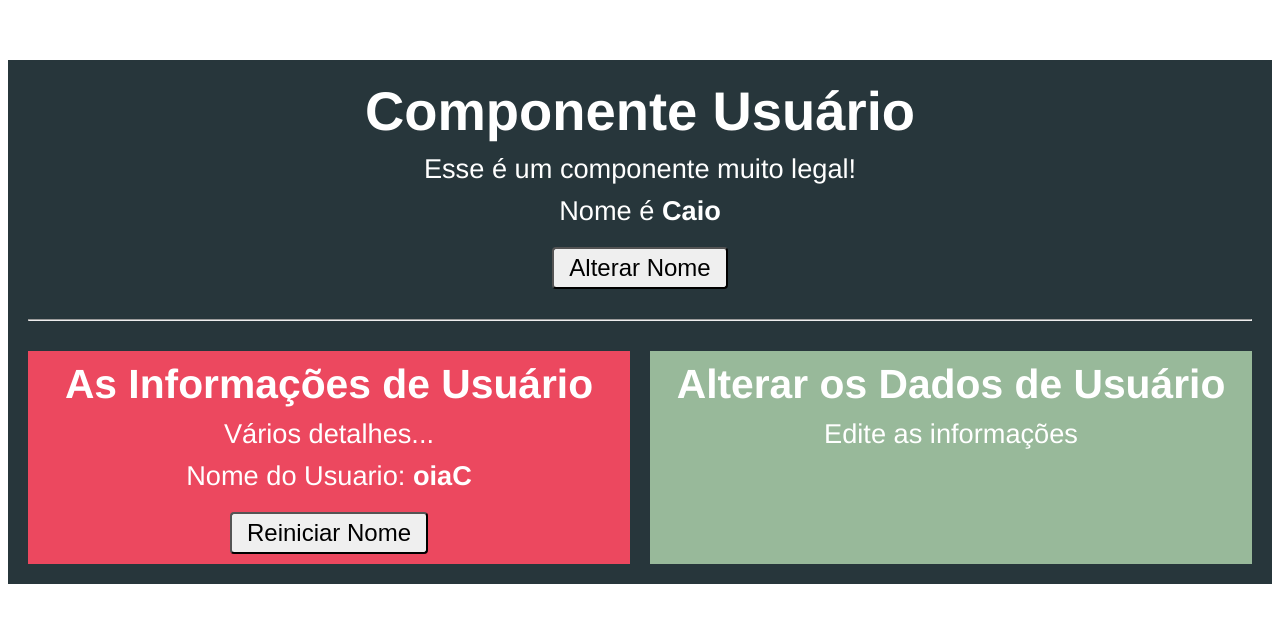
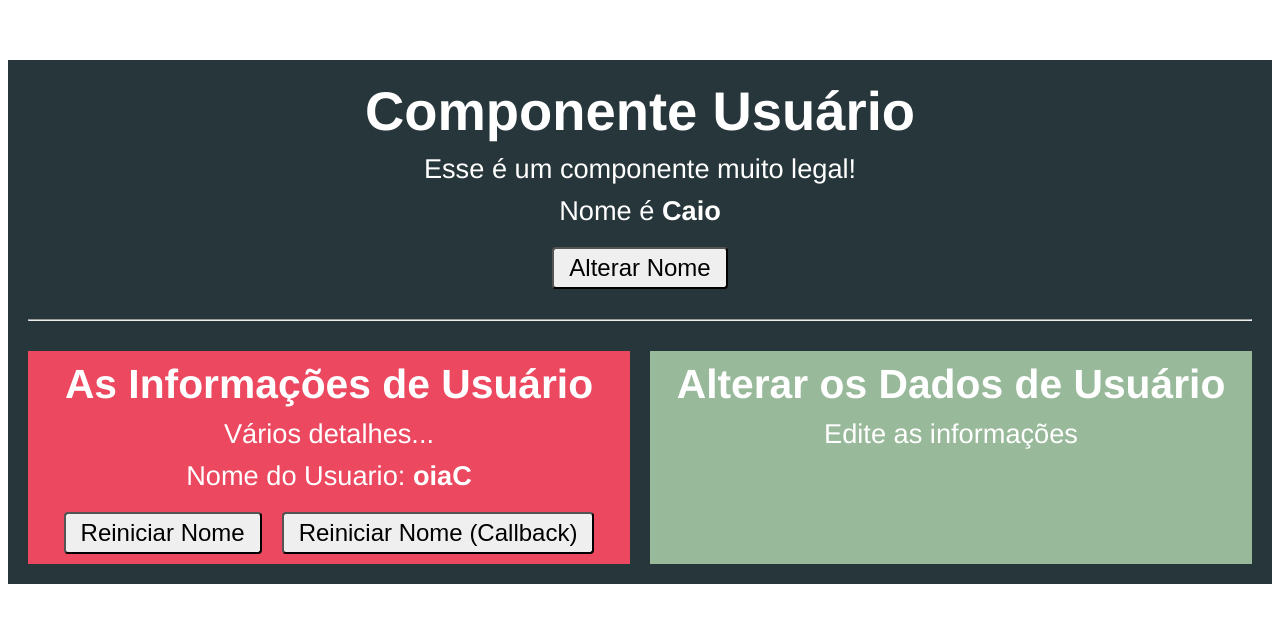
Before and after one commit to lmbaldi/curso-vue, a Vue app in the folder componentes-comunicacao/comunicacao/: page / in a window 1280 px wide. Shown: the top 622 px of the page. Built offline with nearby package versions, Linux system fonts and the light colour scheme.

Commit message:
indirect communication using callback

```diff
--- /dev/null
+++ b/componentes-comunicacao/comunicacao/jsconfig.json
@@ -0,0 +1,5 @@
+{
+    "include": [
+        "./src/**/*"
+    ]
+}
--- a/componentes-comunicacao/comunicacao/src/components/Usuario.vue
+++ b/componentes-comunicacao/comunicacao/src/components/Usuario.vue
@@ -2,34 +2,45 @@
   <div class="container">
     <h1>Componente Usuário</h1>
     <p>Esse é um componente muito legal!</p>
-        <p> Nome é <strong> {{ nome }} </strong></p>
+    <p>
+      Nome é <strong> {{ nome }} </strong>
+    </p>
     <button @click="alterarNome">Alterar Nome</button>
-        <hr>
+    <hr />
     <div class="componentes">
-            <app-usuario-info :nome="nome" @nomeMudou="nome = $event.novo" />
+      <app-usuario-info
+        :nome="nome"
+        @nomeMudou="nome = $event.novo"
+        :reiniciarFn="reiniciarNome"
+      />
+
       <app-usuario-editar />
     </div>
   </div>
 </template>
 
 <script>
-import AppUsuarioInfo from './UsuarioInfo'
-import AppUsuarioEditar from './UsuarioEditar'
+import AppUsuarioInfo from "./UsuarioInfo";
+import AppUsuarioEditar from "./UsuarioEditar";
 
 export default {
   components: { AppUsuarioInfo, AppUsuarioEditar },
 
-    data(){
+  data() {
     return {
-            nome: 'Caio'
+      nome: "Caio",
+    };
+  },
+  methods: {
+    alterarNome() {
+      this.nome = "Bianca"
+    },
+
+    reiniciarNome() {
+        this.nome = "Caio"
     }
   },
-    methods: {
-        alterarNome(){
-            this.nome = 'Bianca'
-        }
-    }
-}
+};
 </script>
 
 <style scoped>
--- a/componentes-comunicacao/comunicacao/src/components/UsuarioInfo.vue
+++ b/componentes-comunicacao/comunicacao/src/components/UsuarioInfo.vue
@@ -2,8 +2,12 @@
   <div class="componente">
     <h2>As Informações de Usuário</h2>
     <p>Vários detalhes...</p>
-        <p> Nome do Usuario: <strong> {{ inverterNome() }} </strong></p>
-        <button @click="reiniciarNome"> Reiniciar Nome </button>
+    <p>
+      Nome do Usuario: <strong> {{ inverterNome() }} </strong>
+    </p>
+    <button @click="reiniciarNome">Reiniciar Nome</button>
+    <button @click="reiniciarFn()">Reiniciar Nome (Callback)</button>
+
   </div>
 </template>
 
@@ -13,28 +17,29 @@ export default {
     nome: {
       type: String,
       // required: true,
-            default: 'Anonimo'
+      default: "Anonimo",
       //default: function() {
       //    return Array(10).fill(0).join(', ');
       //}
-        }
+    },
+    reiniciarFn: Function
   },
 
   methods: {
-        inverterNome(){
-            return this.nome.split('').reverse().join('')
+    inverterNome() {
+      return this.nome.split("").reverse().join("");
     },
 
-        reiniciarNome(){
-            const antigo = this.nome
-            this.nome = 'Caio'
-            this.$emit('nomeMudou', {
+    reiniciarNome() {
+      const antigo = this.nome;
+      this.nome = "Caio";
+      this.$emit("nomeMudou", {
         novo: this.nome,
-                antigo
-            })
-        }
-    }
-}
+        antigo,
+      });
+    },
+  },
+};
 </script>
 
 <style scoped>
```
Also changed, not shown: componentes-comunicacao/comunicacao/tsconfig.json (added, +12 -0 lines). Lines whose indentation alone changed are shown as unchanged.
